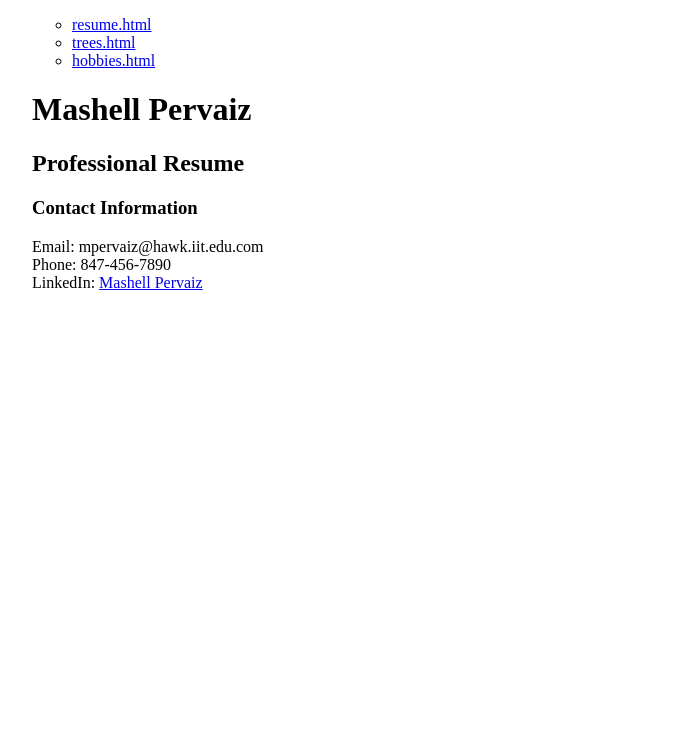
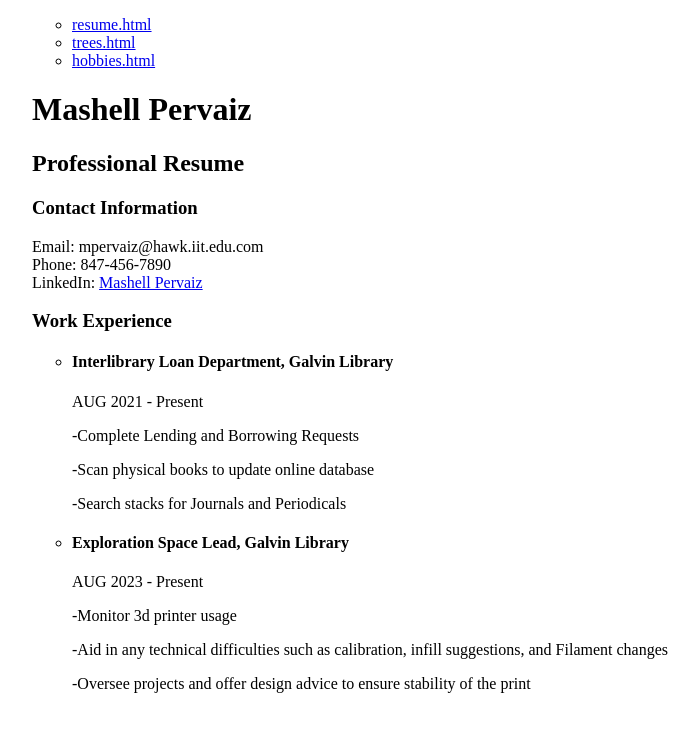
Before and after one commit to mpervaiz25/webdev_Project1, a plain HTML site: page index.html in a window 1280 px wide. Shown: the whole page, without its empty margins (16-715 px from the left). Drawn offline with Linux system fonts and the light colour scheme.

Commit message:
Adding work experience to my Resume Pt 1

```diff
--- a/index.html
+++ b/index.html
@@ -20,3 +20,21 @@
       Phone: 847-456-7890<br>
       LinkedIn: <a href="https://www.linkedin.com/in/mashell-pervaiz-321502235/" target="_blank">Mashell Pervaiz</a>
     </p>
+
+	<h3>Work Experience</h3>
+    <ul>
+      <li>
+        <h4>Interlibrary Loan Department, Galvin Library</h4>
+        <p>AUG 2021 - Present</p>
+        <p>-Complete Lending and Borrowing Requests</p>
+		<p>-Scan physical books to update online database</p>
+		<p>-Search stacks for Journals and Periodicals</p>
+      </li>
+      <li>
+        <h4>Exploration Space Lead, Galvin Library</h4>
+        <p>AUG 2023 - Present</p>
+        <p>-Monitor 3d printer usage</p>
+		<p>-Aid in any technical difficulties such as calibration, infill suggestions, and Filament changes</p>
+		<p>-Oversee projects and offer design advice to ensure stability of the print</p>
+      </li>
+    </ul>
```
